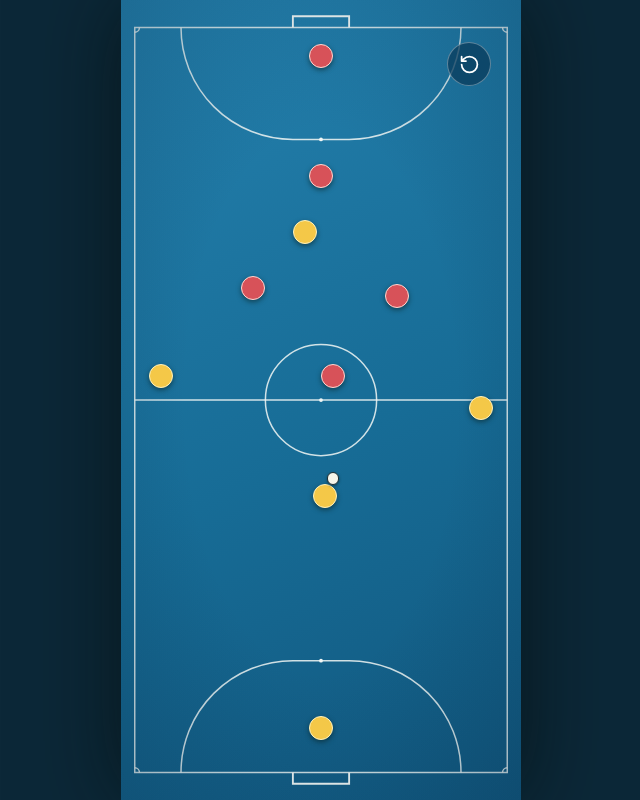
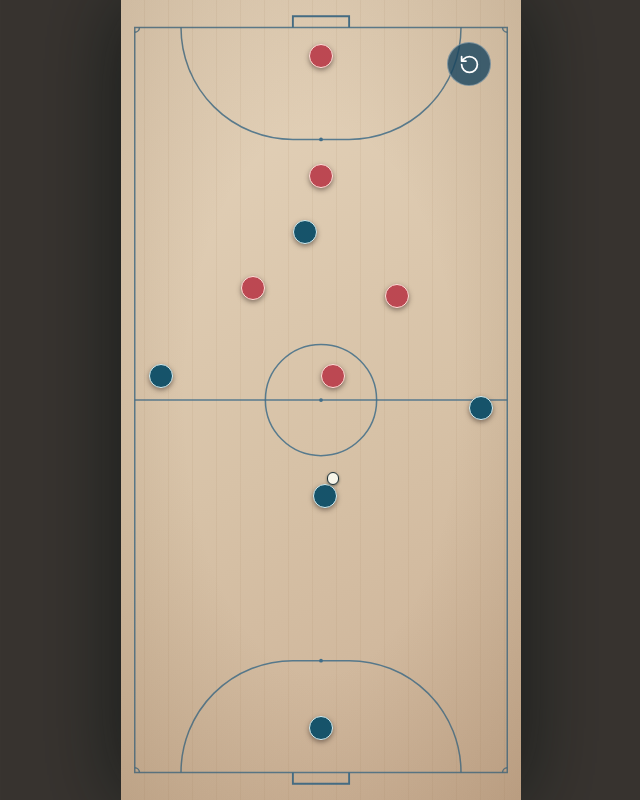
Before and after one commit to Thijss/futsal-board, a website built with Vite: page index.html in a window 1280 px wide. Shown: the whole page, without its empty margins (319-959 px from the left). Built offline with nearby package versions, Linux system fonts and the light colour scheme.

Commit message:
update colors

```diff
--- a/index.html
+++ b/index.html
@@ -3,7 +3,7 @@
   <head>
     <meta charset="UTF-8" />
     <meta name="viewport" content="width=device-width, initial-scale=1, viewport-fit=cover" />
-    <meta name="theme-color" content="#176c96" />
+    <meta name="theme-color" content="#d7c2a7" />
     <title>Futsal Board</title>
     <link rel="icon" href="./favicon.svg" type="image/svg+xml" />
     <link rel="stylesheet" href="/src/styles.css" />
--- a/src/styles.css
+++ b/src/styles.css
@@ -1,6 +1,6 @@
 :root {
   font-family: "Avenir Next", Avenir, "Segoe UI", sans-serif;
-  background: #0c2838;
+  background: #383430;
   font-synthesis: none;
   -webkit-font-smoothing: antialiased;
 }
@@ -21,7 +21,9 @@ body {
   width: min(100vw, 50dvh);
   aspect-ratio: 1 / 2;
   overflow: hidden;
-  background: linear-gradient(155deg, #2581ae, #176c96 55%, #11577e);
+  background:
+    repeating-linear-gradient(90deg, transparent 0 23px, #99785418 23px 24px),
+    linear-gradient(155deg, #e6d5bd, #d7c2a7 55%, #cbb095);
   container-type: inline-size;
   touch-action: none;
   user-select: none;
@@ -33,7 +35,7 @@ body {
   position: absolute;
   inset: 0;
   pointer-events: none;
-  background: radial-gradient(ellipse at center, transparent 48%, #062c4840);
+  background: radial-gradient(ellipse at center, transparent 48%, #6c4a2830);
 }
 
 .pitch-lines {
@@ -42,12 +44,12 @@ body {
   width: 100%;
   height: 100%;
   fill: none;
-  stroke: #f2f7f5d9;
+  stroke: #416e89d9;
   stroke-width: 2.4;
 }
 
-.pitch-lines .pitch-mark { fill: #f2f7f5; stroke: none; }
-.pitch-lines .goal { stroke: #f2f7f5; stroke-width: 3; }
+.pitch-lines .pitch-mark { fill: #416e89; stroke: none; }
+.pitch-lines .goal { stroke: #416e89; stroke-width: 3; }
 .pieces { position: absolute; inset: 0; z-index: 1; pointer-events: none; }
 
 .piece {
@@ -69,8 +71,8 @@ body {
 .piece.dragging { cursor: grabbing; z-index: 2; scale: 1.13; }
 .piece:focus-visible, .reset-button:focus-visible { outline: 3px solid #fff; outline-offset: 3px; }
 .piece::before { content: ""; display: block; border-radius: 50%; }
-.player::before { width: 5.5cqw; height: 5.5cqw; border: 1px solid #fff2bd; background: #f4c848; box-shadow: 0 2px 5px #081c1b88; }
-.player.away::before { border-color: #ffd8d3; background: #d75259; }
+.player::before { width: 5.5cqw; height: 5.5cqw; border: 1px solid #d5edf0; background: #16536a; box-shadow: 0 2px 5px #392a2488; }
+.player.away::before { border-color: #ffe0d9; background: #bc4852; }
 .ball::before { width: 2.7cqw; height: 2.7cqw; border: 1px solid #1e3036; background: #f7f5e9; box-shadow: 0 1px 3px #081c1b88; }
 
 .reset-button {
@@ -86,12 +88,12 @@ body {
   border: 1px solid #ffffff55;
   border-radius: 50%;
   color: #fff;
-  background: #0a3b5cbe;
+  background: #17445fcb;
   cursor: pointer;
   touch-action: manipulation;
 }
 
-.reset-button:hover { background: #0a3b5c; }
+.reset-button:hover { background: #17445f; }
 .reset-button svg { width: 21px; height: 21px; }
 
 @media (min-width: 700px) {
```
Also changed, not shown: public/favicon.svg.
